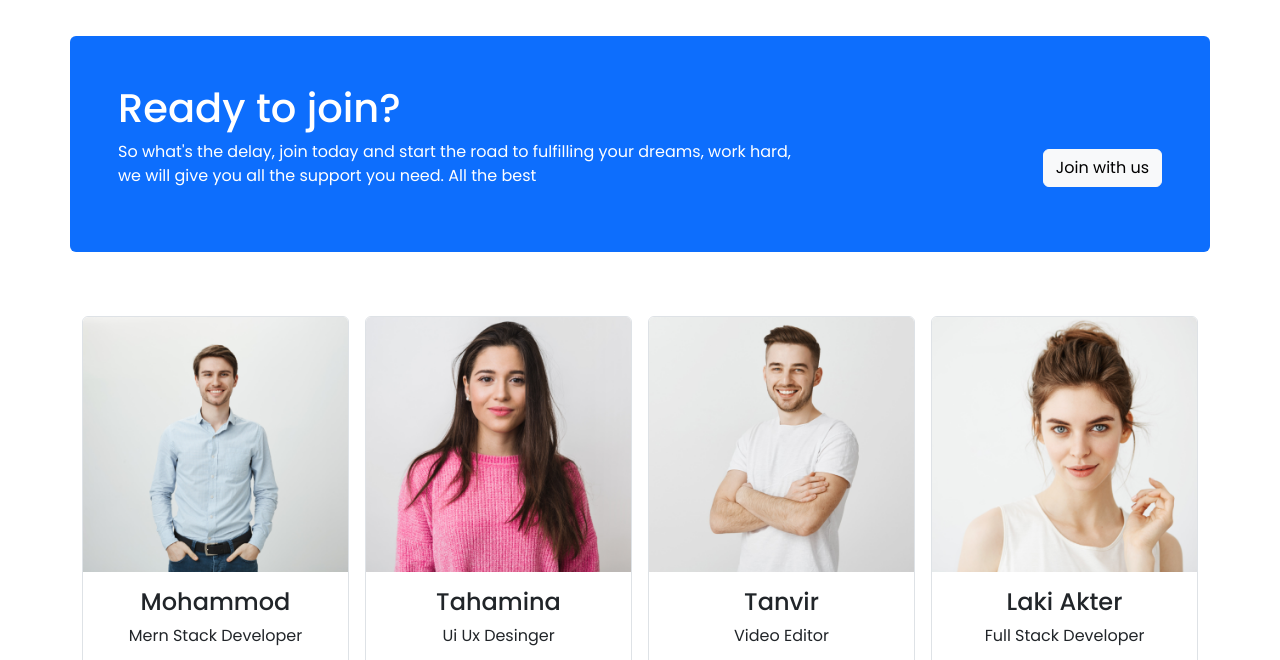
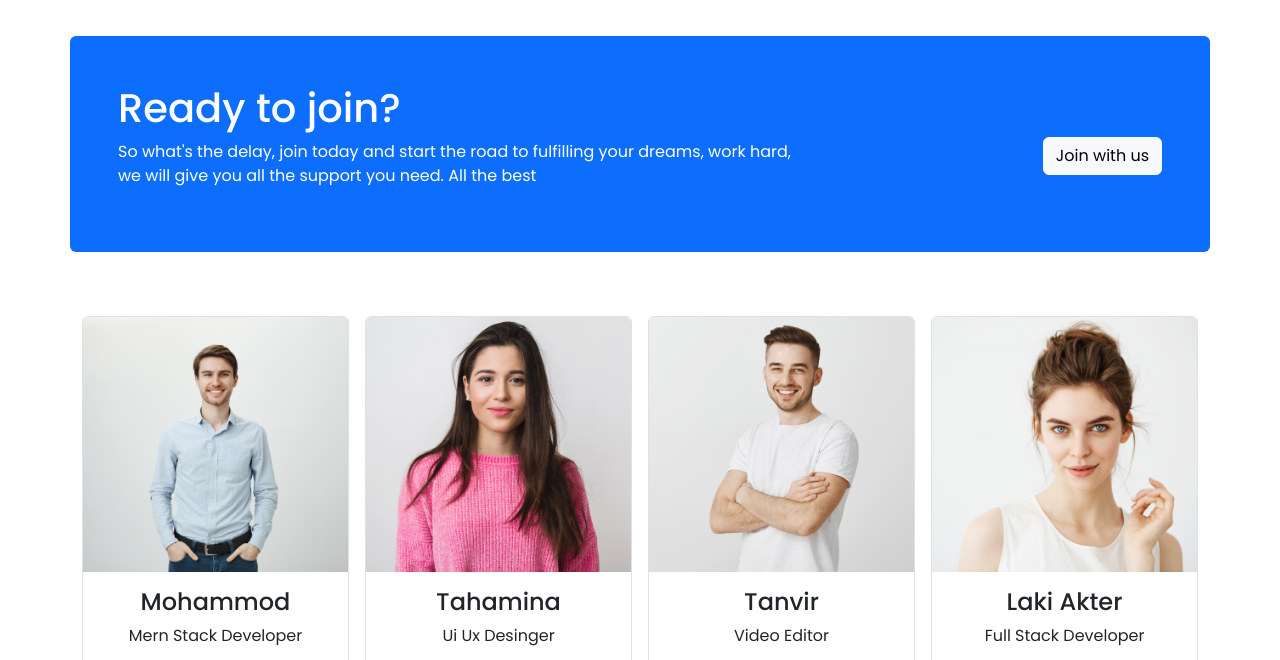
Before and after one commit to Mohammad7558/Dream-come-true, a plain HTML site: page index.html in a window 1280 px wide. Shown: the part 1620-2280 px from the top of the page. Drawn offline with nearby package versions, Linux system fonts and the light colour scheme.

Commit message:
some chenge

```diff
--- a/index.html
+++ b/index.html
@@ -10,7 +10,7 @@
     <link rel="stylesheet" href="Styles/style.css">
     <!-- font awesome cdn -->
     <script src="https://kit.fontawesome.com/2dfea4e8cc.js" crossorigin="anonymous"></script>
-    <title>Document</title>
+    <title>M-Tech</title>
 </head>
 <body>
     <header>
@@ -235,7 +235,7 @@
                   </div>
                 </div>
                 <div class="col-lg-4 col-md-12 col-sm-12 mt-4">
-                  <div class="d-flex align-items-center justify-content-center justify-content-lg-end justify-content-md-center pt-md-4">
+                  <div class="d-flex align-items-center justify-content-center justify-content-lg-end justify-content-md-center">
                     <button type="button" class="btn btn-light" data-bs-toggle="modal" data-bs-target="#exampleModal">
                       Join with us
                     </button>
```
